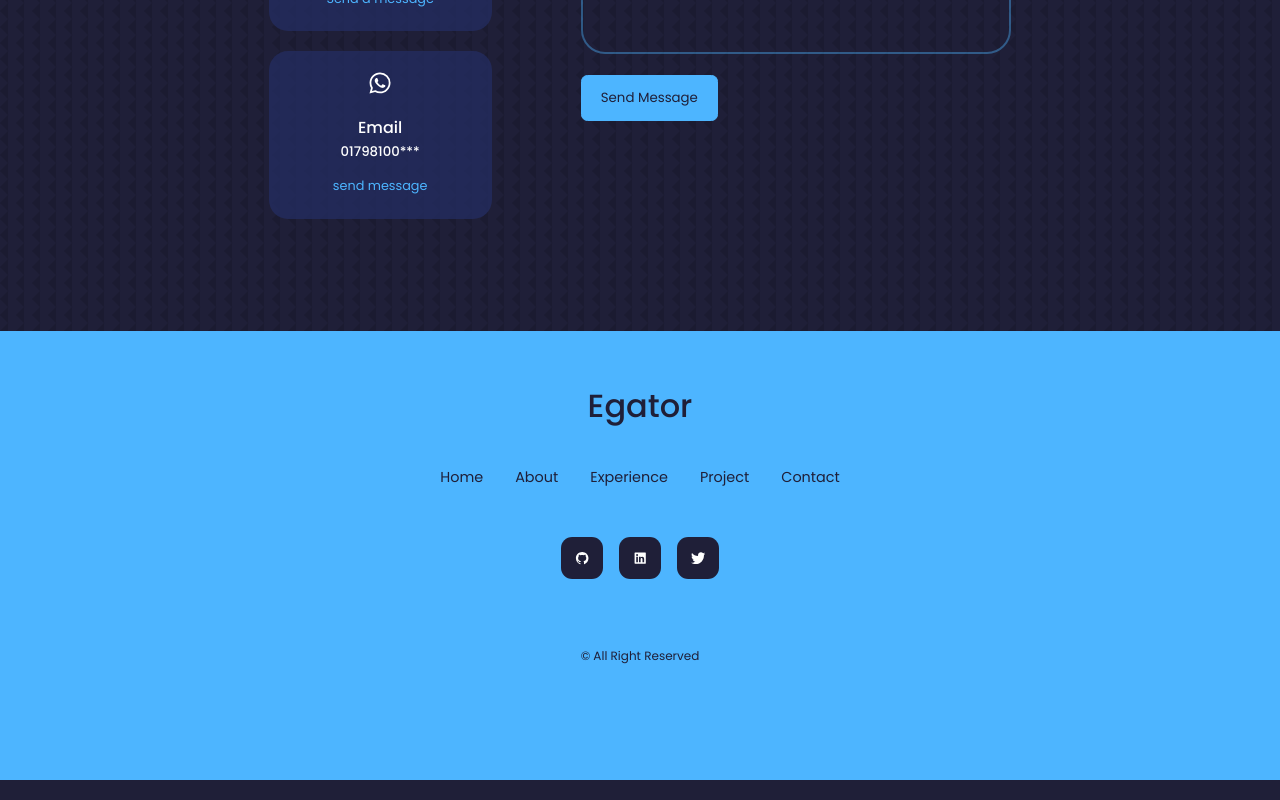
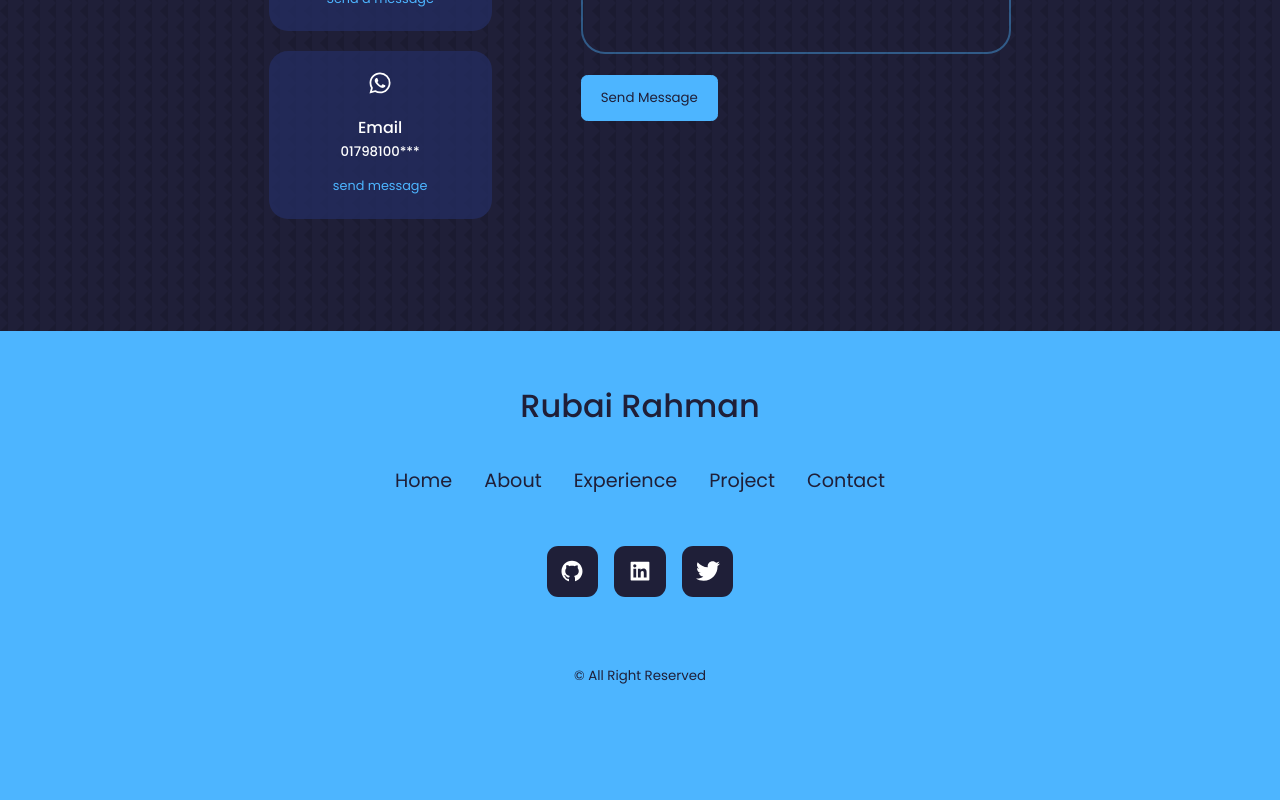
Before and after one commit to Rubai-Rahman/portfolio, a React (Create React App) app: page / in a window 1280 px wide. Shown: the part 4237-5037 px from the top of the page. Built offline with nearby package versions, Linux system fonts and the light colour scheme.

Commit message:
complete

```diff
--- a/src/components/Footer/Footer.css
+++ b/src/components/Footer/Footer.css
@@ -21,6 +21,7 @@ footer a {
   justify-content: center;
   gap: 2rem;
   margin: 0 auto 3rem;
+  font-size: 1.2rem;
 }
 .footer_socials {
   display: flex;
@@ -45,6 +46,10 @@ footer a {
 .footer_copyright {
   margin-bottom: 4rem;
   color: var(--color-bg);
+  font-size: 1rem;
+}
+.footer_socials-icons{
+  font-size: 1.5rem;
 }
 
 /*================media Queries (small Devices===============*/
--- a/src/components/Footer/Footer.js
+++ b/src/components/Footer/Footer.js
@@ -6,9 +6,9 @@ import "./Footer.css"
 const Footer = () => {
   return (
     <footer>
-      <a href="" className="footer_logo">
+      <a href="#" className="footer_logo">
         {" "}
-        Egator
+        Rubai Rahman
       </a>
       <ul className="permalinks">
         <li>
@@ -33,21 +33,21 @@ const Footer = () => {
           target="_blank"
           rel="noreferrer"
         >
-          <AiFillGithub />
+          <AiFillGithub className="footer_socials-icons" />
         </a>
         <a
           href="https://www.linkedin.com/in/rubai-rahman-116707216/"
           target="_blank"
           rel="noreferrer"
         >
-          <AiFillLinkedin />
+          <AiFillLinkedin className="footer_socials-icons" />
         </a>
         <a
           href="https://twitter.com/RahmanRubai"
           target="_blank"
           rel="noreferrer"
         >
-          <FaTwitter />
+          <FaTwitter className="footer_socials-icons" />
         </a>
       </div>
 
--- a/src/components/header/Header.css
+++ b/src/components/header/Header.css
@@ -38,7 +38,7 @@ header {
 /* ===========Me============ */
 .me {
   background: linear-gradient(var(--color-primary), transparent);
-  width: 20rem;
+  width: 22rem;
   height: auto;
   position: absolute;
   margin-top: 4rem;
--- a/src/components/header/HeaderSocial.js
+++ b/src/components/header/HeaderSocial.js
@@ -1,20 +1,31 @@
-import React from 'react';
-import { AiFillGithub } from 'react-icons/ai'
+import React from "react"
+import { AiFillGithub } from "react-icons/ai"
 import { AiFillLinkedin } from "react-icons/ai"
 import { AiFillTwitterCircle } from "react-icons/ai"
 
 const HeaderSocial = () => {
   return (
     <div className="header_social">
-      <a href="" target="_blank">
+      <a href="https://github.com/" target="_blank" rel="noreferrer">
         <AiFillGithub />
       </a>
-      <a href="" target="_blank">
+      <a
+        href="https://www.linkedin.com/in/rubai-rahman-116707216/"
+        target="_blank"
+        rel="noreferrer"
+      >
         <AiFillLinkedin />
       </a>
-      <a href="" target="_blank"> <AiFillTwitterCircle/></a>
+      <a
+        href="https://twitter.com/RahmanRubai"
+        target="_blank"
+        rel="noreferrer"
+      >
+        {" "}
+        <AiFillTwitterCircle />
+      </a>
     </div>
   )
-};
+}
 
-export default HeaderSocial;
+export default HeaderSocial
```
Also changed, not shown: src/assets/me-about.jpg, src/assets/me.png.
